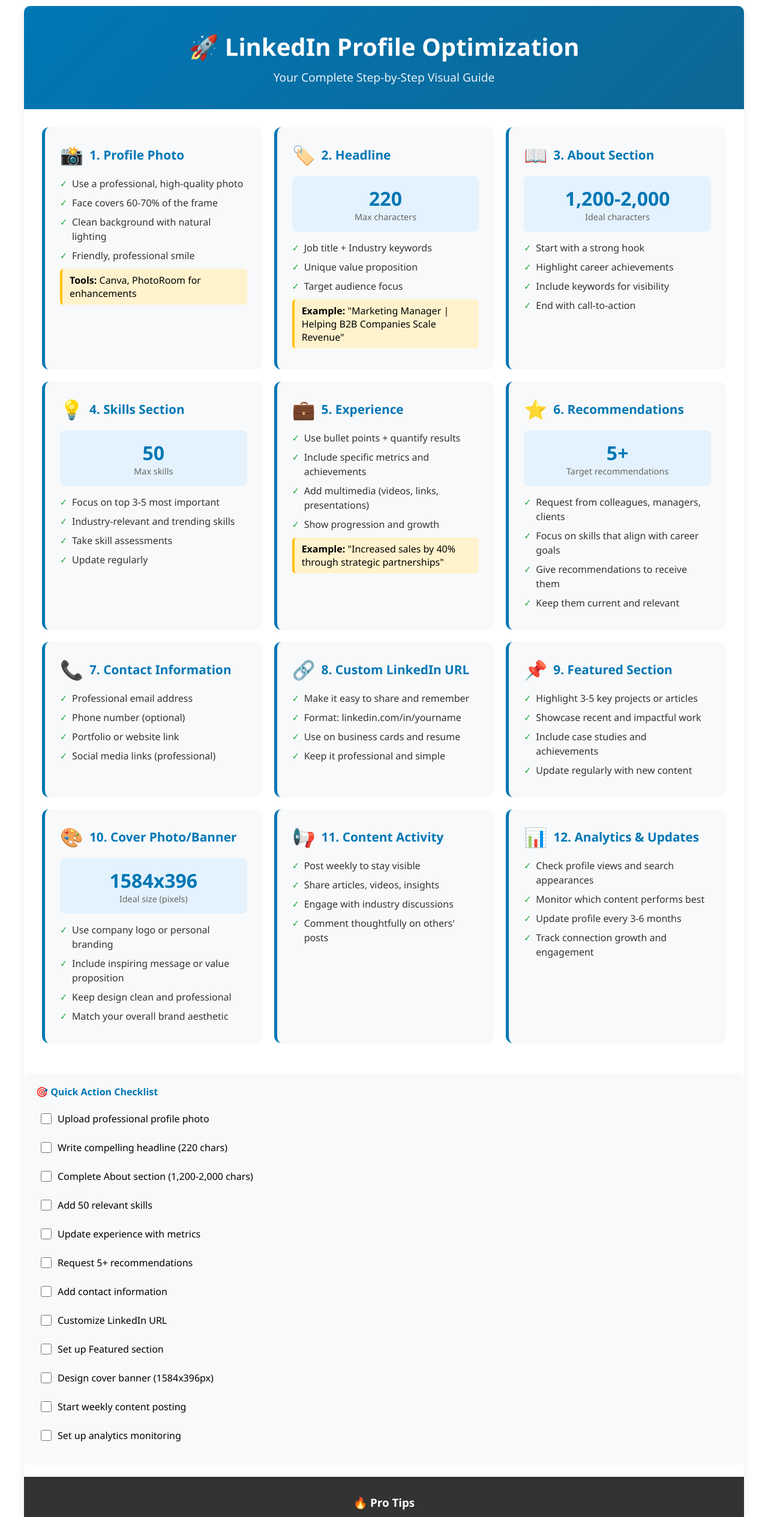
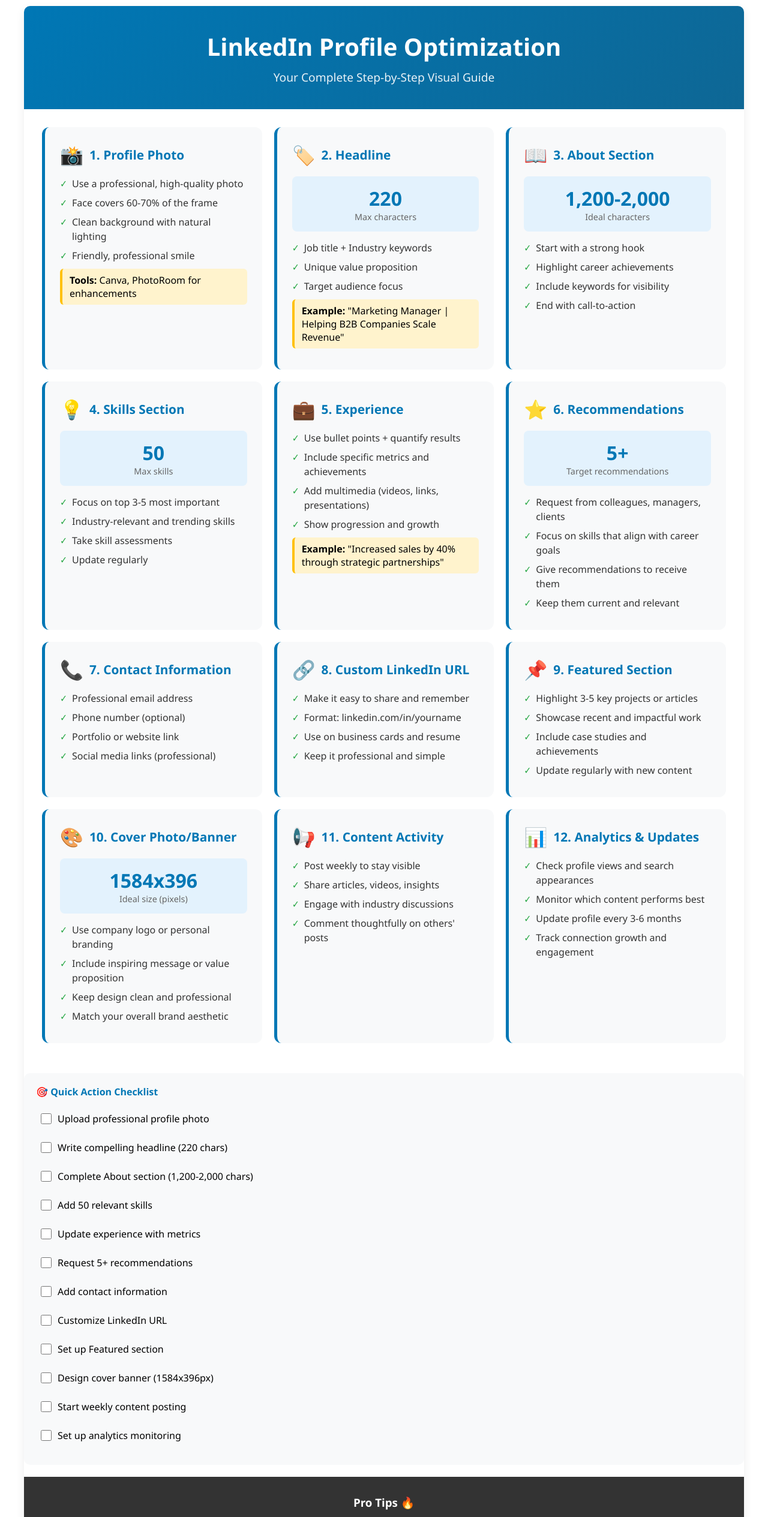
Before and after one commit to Omar-Driouch/LinkedIn-Profile-Optimization, a plain HTML site: page index.html in a window 1280 px wide. Shown: the top 2529 px of the page at 60% size. Drawn offline with Linux system fonts and the light colour scheme.

Commit message:
Update index.html

```diff
--- a/index.html
+++ b/index.html
@@ -194,7 +194,7 @@
 <body>
     <div class="container">
         <div class="header">
-            <h1>🚀 LinkedIn Profile Optimization</h1>
+            <h1>LinkedIn Profile Optimization</h1>
             <p>Your Complete Step-by-Step Visual Guide</p>
         </div>
 
@@ -414,7 +414,7 @@
         </div>
 
         <div class="footer">
-            <h3>🔥 Pro Tips</h3>
+            <h3>Pro Tips 🔥</h3>
             <p><strong>Consistency is key:</strong> Update regularly, engage authentically, and optimize strategically.</p>
             <p><strong>Quality over quantity:</strong> Focus on meaningful connections and valuable content.</p>
             <p><strong>Be patient:</strong> Building a strong LinkedIn presence takes time but delivers long-term results.</p>
```
